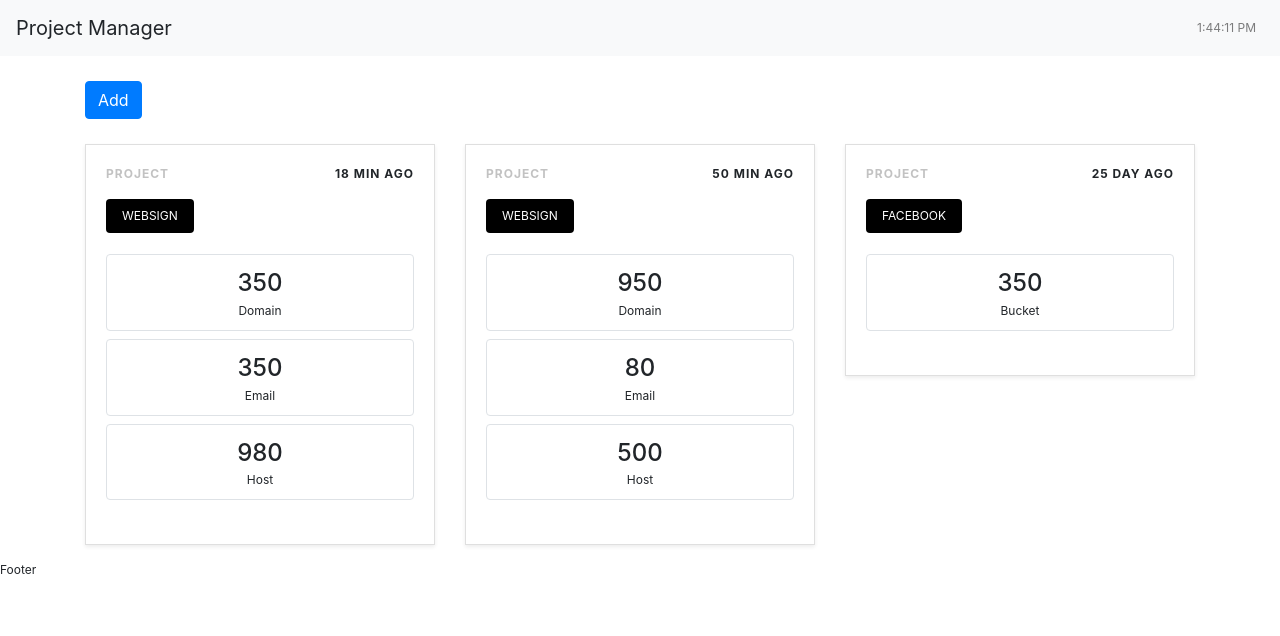
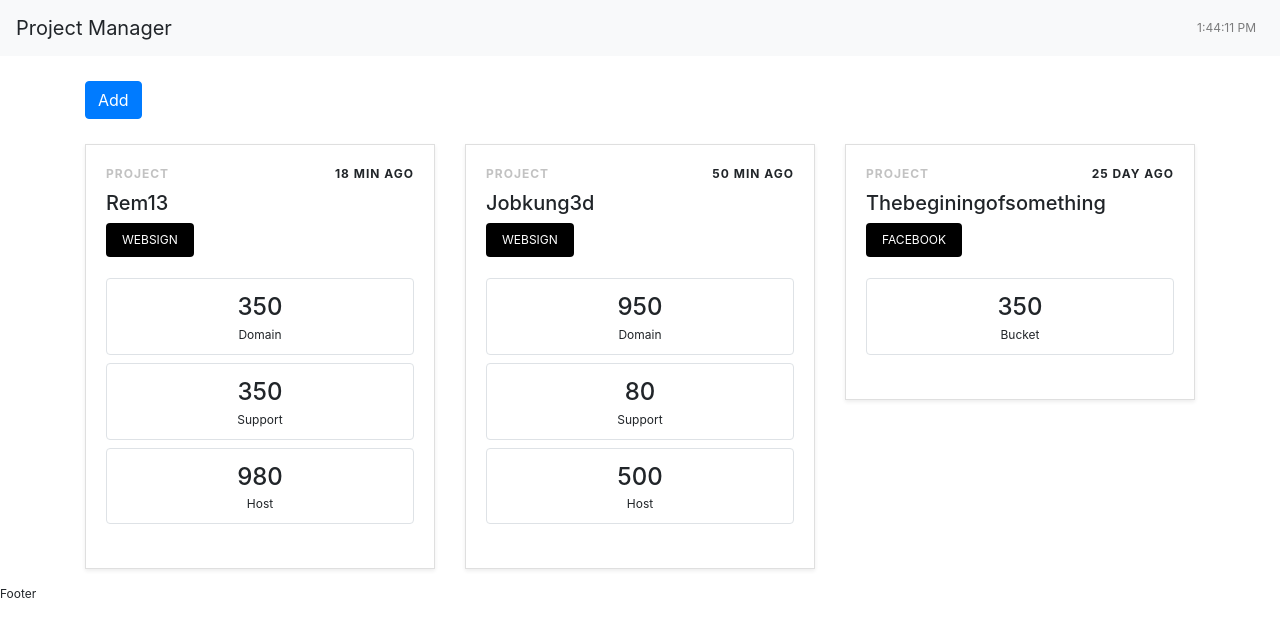
Before and after one commit to jobkung3d/my-project, a React (Create React App) app: page / in a window 1280 px wide. Shown: the top 636 px of the page. Built offline with nearby package versions, Linux system fonts and the light colour scheme.

Commit message:
PC Update 6-17-19
แกไ้ข memory leak ของเวลา Header

```diff
--- a/src/component/card.js
+++ b/src/component/card.js
@@ -23,7 +23,7 @@ class CardElement extends Component{
     }
 
     render(){
-        const {title, date, tag, type} = this.props;
+        const {projectName, date, tag, type} = this.props;
         return(
             <div className="mb-3">
                 <Card className="shadow-sm rounded-0">
@@ -33,7 +33,7 @@ class CardElement extends Component{
                             <p className="float-right mb-2">{date}</p>
                         </div>
                         <div className="crd-body">
-                            <h5 className="mt-0 mb-2">{title}</h5>
+                            <h5 className="mt-0 mb-2">{projectName}</h5>
                             <div className="crd-body-tag">
                               <div className="tag rounded px-3 py-2 d-inline-block text-uppercase">{tag}</div>
                             </div>
--- a/src/component/header.js
+++ b/src/component/header.js
@@ -16,11 +16,17 @@ class Header extends Component{
             date: new Date(),
             isOpen: false
         };
-        setInterval(() => {
+
+        this.timerID = setInterval(() => {
             this.tick();
         }, 1000);
 
         this.toggle = this.toggle.bind(this);
+    }
+
+
+    componentWillUnmount(){
+        clearInterval(this.timerID);
     }
 
     tick() {
--- a/src/page/index.js
+++ b/src/page/index.js
@@ -14,8 +14,8 @@ class Home extends Component{
 
     componentDidMount(){
         this.setState({ projects :[
-            { projectId : 1, projectName: "Rem13", type: "project", date: "18 MIN AGO", tag: "Websign", notification: [{notiId: 1, title: "Domain", date: "350"}, {notiId: 2, title: "Email", date: "350"}, {notiId: 3, title: "Host", date: "980"}] },
-            { projectId : 2, projectName: "๋Jobkung3d", type: "project", date: "50 MIN AGO", tag: "Websign", notification: [{notiId: 1, title: "Domain", date: "950"}, {notiId: 2, title: "Email", date: "80"}, {notiId: 3, title: "Host", date: "500"}] },
+            { projectId : 1, projectName: "Rem13", type: "project", date: "18 MIN AGO", tag: "Websign", notification: [{notiId: 1, title: "Domain", date: "350"}, {notiId: 2, title: "Support", date: "350"}, {notiId: 3, title: "Host", date: "980"}] },
+            { projectId : 2, projectName: "Jobkung3d", type: "project", date: "50 MIN AGO", tag: "Websign", notification: [{notiId: 1, title: "Domain", date: "950"}, {notiId: 2, title: "Support", date: "80"}, {notiId: 3, title: "Host", date: "500"}] },
             { projectId : 3, projectName: "Thebeginingofsomething", type: "project", date: "25 day AGO", tag: "Facebook", notification: [{notiId: 1, title: "Bucket", date: "350"}]}
         ]})
     }
--- a/src/page/project/ProjectAdd.js
+++ b/src/page/project/ProjectAdd.js
@@ -6,11 +6,6 @@ import { Button, Form, FormGroup, Label, Input,
 } from 'reactstrap';
 
 class ProjectAdd extends Component{
-    constructor(props){
-        super(props);
-        this.state = {}
-        console.log(props);
-    }
 
     render(){
         return(
```
